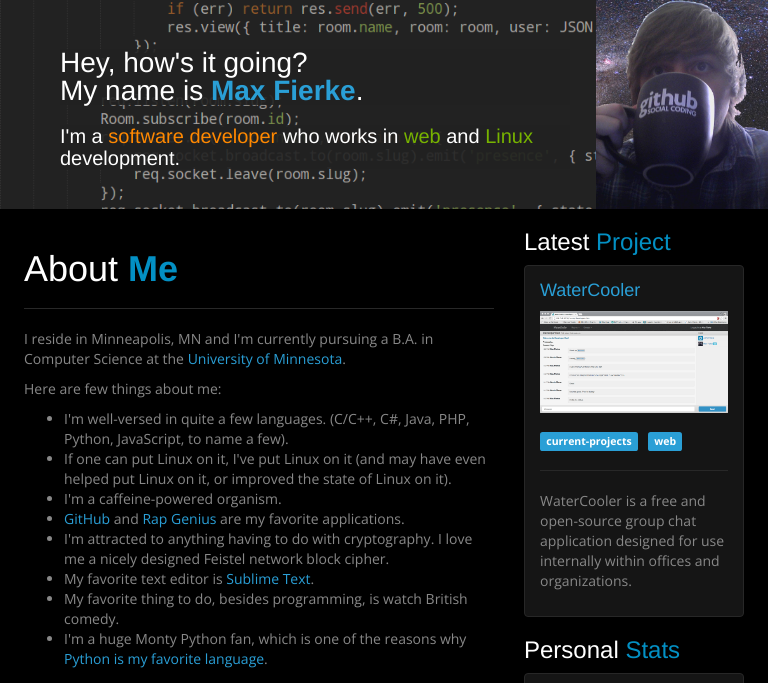
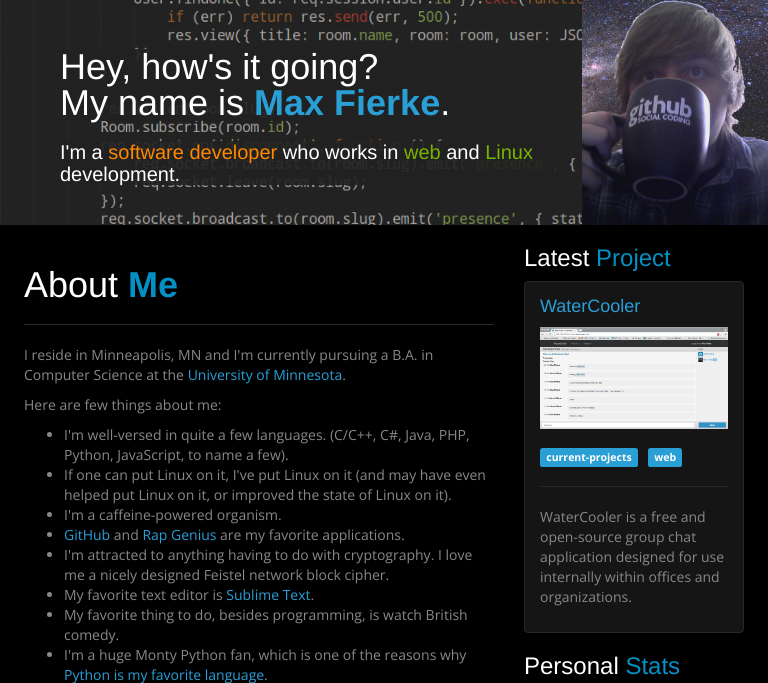
Before and after one commit to maxfierke/dotcom-flask, a Flask app: page / in a window 768 px wide. Shown: the part 51-734 px from the top of the page. Run offline with Flask 2, Linux system fonts and the light colour scheme; some libraries are stand-ins or nearby versions; some web fonts are replaced.

Commit message:
Increase h1 font-size for sm, md displays in about jumbotron
Signed-off-by: Max Fierke <max@maxfierke.com>

```diff
--- a/static/css/application.css
+++ b/static/css/application.css
@@ -182,7 +182,7 @@ code {
 
 @media screen and (min-width: 768px) and (max-width: 991px) {
     .jumbotron-about h1 {
-        font-size: 28px;
+        font-size: 36px;
     }
     .jumbotron-about h2 {
         font-size: 20px;
@@ -191,7 +191,7 @@ code {
 
 @media screen and (min-width: 992px) and (max-width: 1199px) {
     .jumbotron-about h1 {
-        font-size: 34px;
+        font-size: 42px;
     }
     .jumbotron-about h2 {
         font-size: 28px;
```
